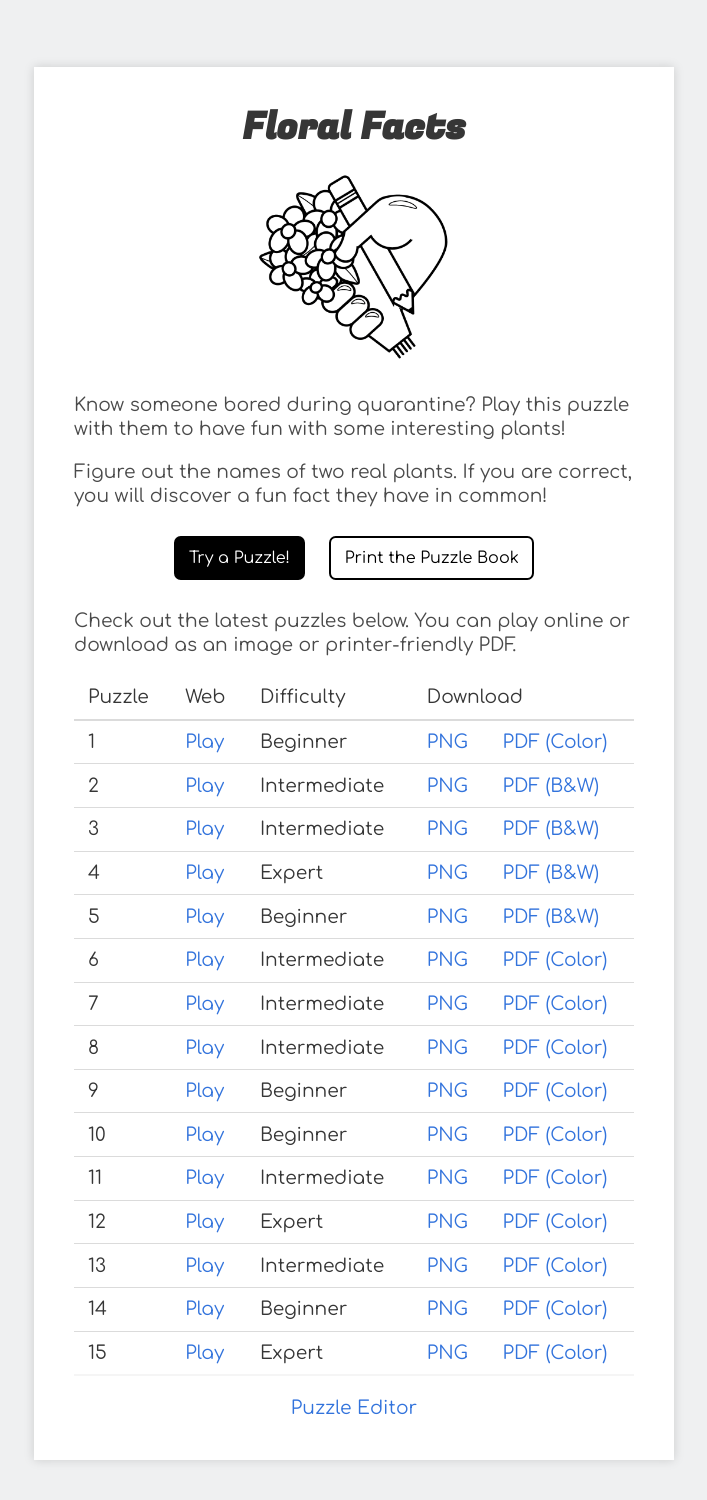
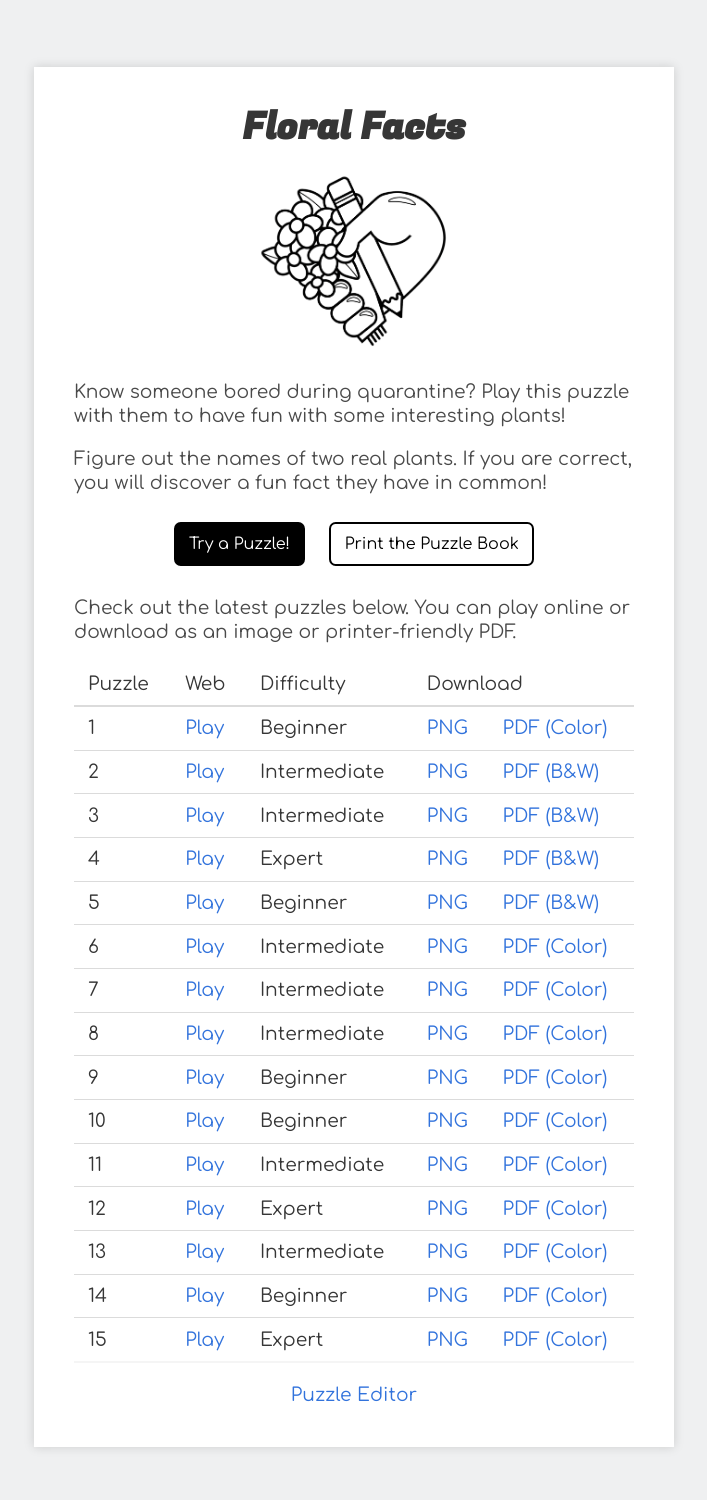
Before and after one commit to floralfacts/floralfacts.github.io, a Jekyll site: the page built from index.md, in a window 1280 px wide. Shown: the whole page, without its empty margins (286-993 px from the left). Built offline with Jekyll 4.4.1, drawn with Linux system fonts in a browser that asks for light colours.

Commit message:
Update logo across site.

```diff
--- a/_layouts/book.html
+++ b/_layouts/book.html
@@ -6,7 +6,7 @@
     <meta http-equiv="X-UA-Compatible" content="IE=edge">
     <meta name="viewport" content="width=device-width, initial-scale=1">
     <meta property="og:image" content="https://floralfacts.github.io/assets/img/logo.png">
-    <link rel="icon" type="image/png" href="../assets/img/favicon-dark.png">
+    <link rel="icon" type="image/png" href="/assets/img/favicon-dark.png">
     <link href="https://fonts.googleapis.com/css2?family=Comfortaa&family=Fugaz+One&display=swap" rel="stylesheet">
     <link rel="stylesheet" href="/assets/css/reset.css">
     <link rel="stylesheet" href="/assets/css/style.css">
--- a/_layouts/editor.html
+++ b/_layouts/editor.html
@@ -6,7 +6,7 @@
     <meta http-equiv="X-UA-Compatible" content="IE=edge">
     <meta name="viewport" content="width=device-width, initial-scale=1">
     <meta property="og:image" content="https://floralfacts.github.io/assets/img/logo.png">
-    <link rel="icon" type="image/png" href="../assets/img/favicon-dark.png">
+    <link rel="icon" type="image/png" href="/assets/img/favicon-dark.png">
     <link href="https://fonts.googleapis.com/css2?family=Comfortaa&family=Fugaz+One&display=swap" rel="stylesheet">
     <link rel="stylesheet" href="/assets/css/reset.css">
     <link rel="stylesheet" href="/assets/css/style.css">
--- a/_layouts/home.html
+++ b/_layouts/home.html
@@ -6,7 +6,7 @@
     <meta http-equiv="X-UA-Compatible" content="IE=edge">
     <meta name="viewport" content="width=device-width, initial-scale=1">
     <meta property="og:image" content="https://floralfacts.github.io/assets/img/logo.png">
-    <link rel="icon" type="image/png" href="../assets/img/favicon-dark.png">
+    <link rel="icon" type="image/png" href="/assets/img/favicon-dark.png">
     <link href="https://fonts.googleapis.com/css2?family=Comfortaa&family=Fugaz+One&display=swap" rel="stylesheet">
     <link rel="stylesheet" href="/assets/css/reset.css">
     <link rel="stylesheet" href="/assets/css/bulma.min.css">
```
Also changed, not shown: assets/img/cover.png, assets/img/favicon-dark.png, assets/img/favicon-light.png, assets/img/logo.png.
